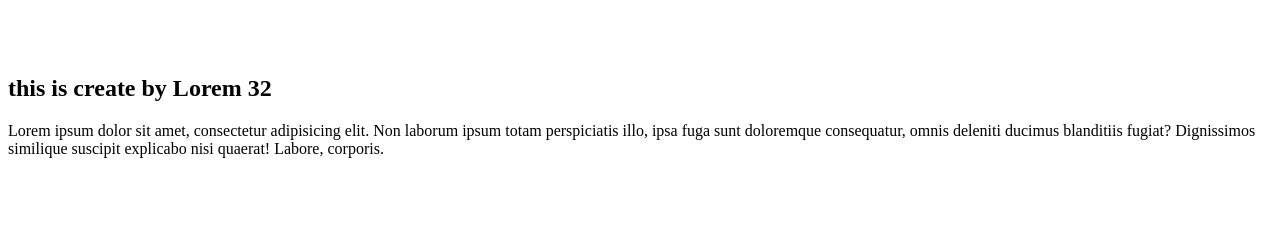
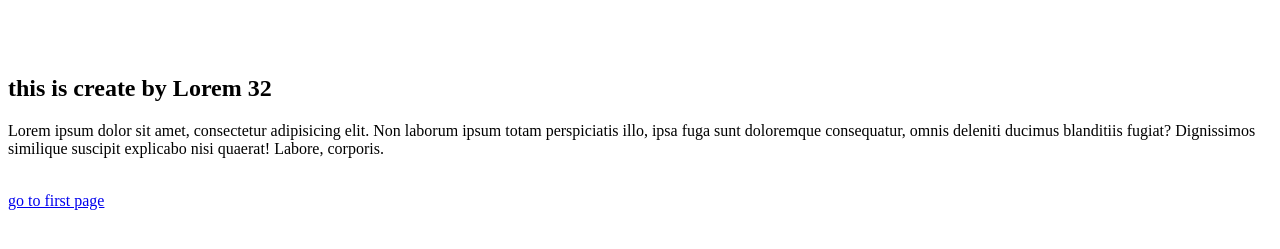
Before and after one commit to NikitaChormale/Nikita, a plain HTML site: page assignment-5/third.html in a window 1280 px wide. Shown: the part 87-336 px from the top of the page. Drawn offline with Linux system fonts and the light colour scheme.

Commit message:
add anchore tag

```diff
--- a/assignment-5/third.html
+++ b/assignment-5/third.html
@@ -7,6 +7,7 @@
     <br><i><h1>welcome to my page.....</h1></i></br>
     <br><h2>this is create by Lorem 32</h2>
     <p>Lorem ipsum dolor sit amet, consectetur adipisicing elit. Non laborum ipsum totam perspiciatis illo, ipsa fuga sunt doloremque consequatur, omnis deleniti ducimus blanditiis fugiat? Dignissimos similique suscipit explicabo nisi quaerat! Labore, corporis.</p>
-
+    </br>
+    <a href="./index.html"> go to first page</a>
 </body>
 </html>
```
